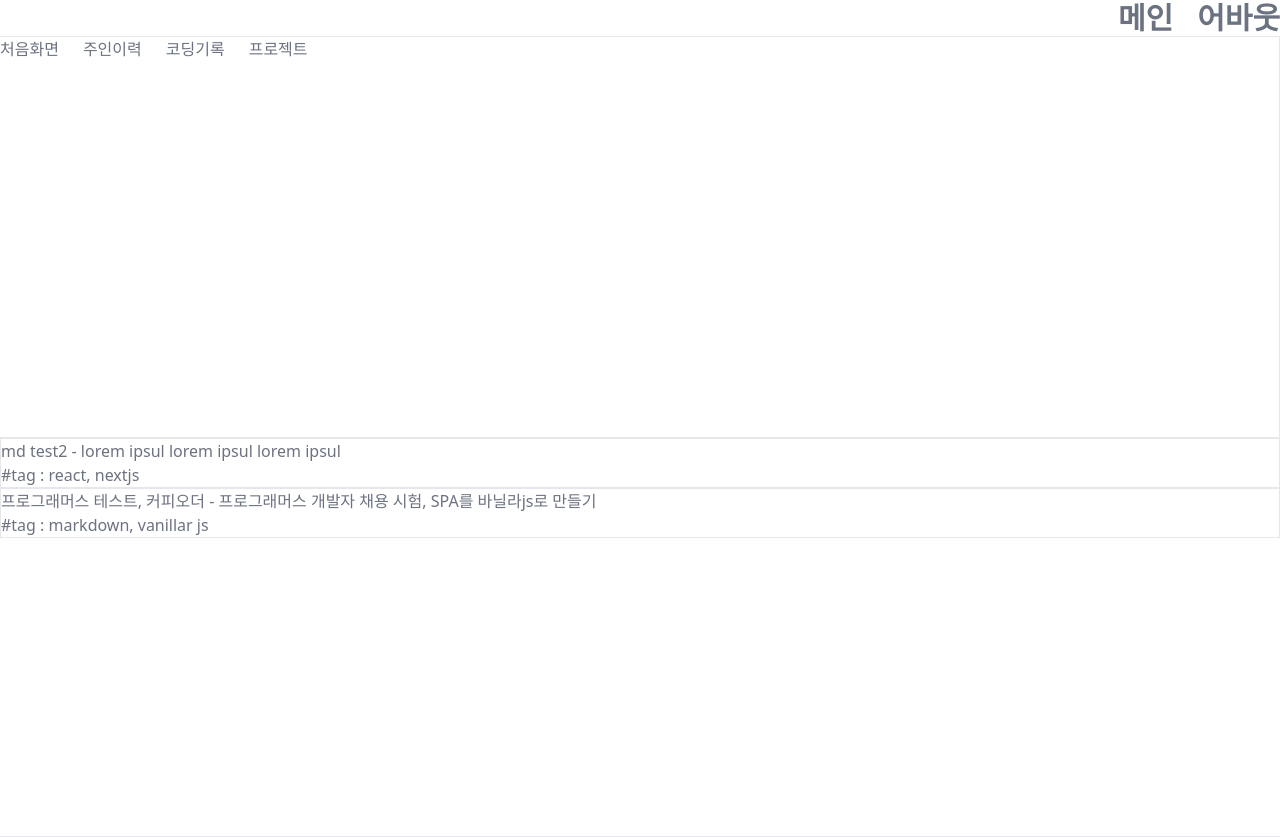
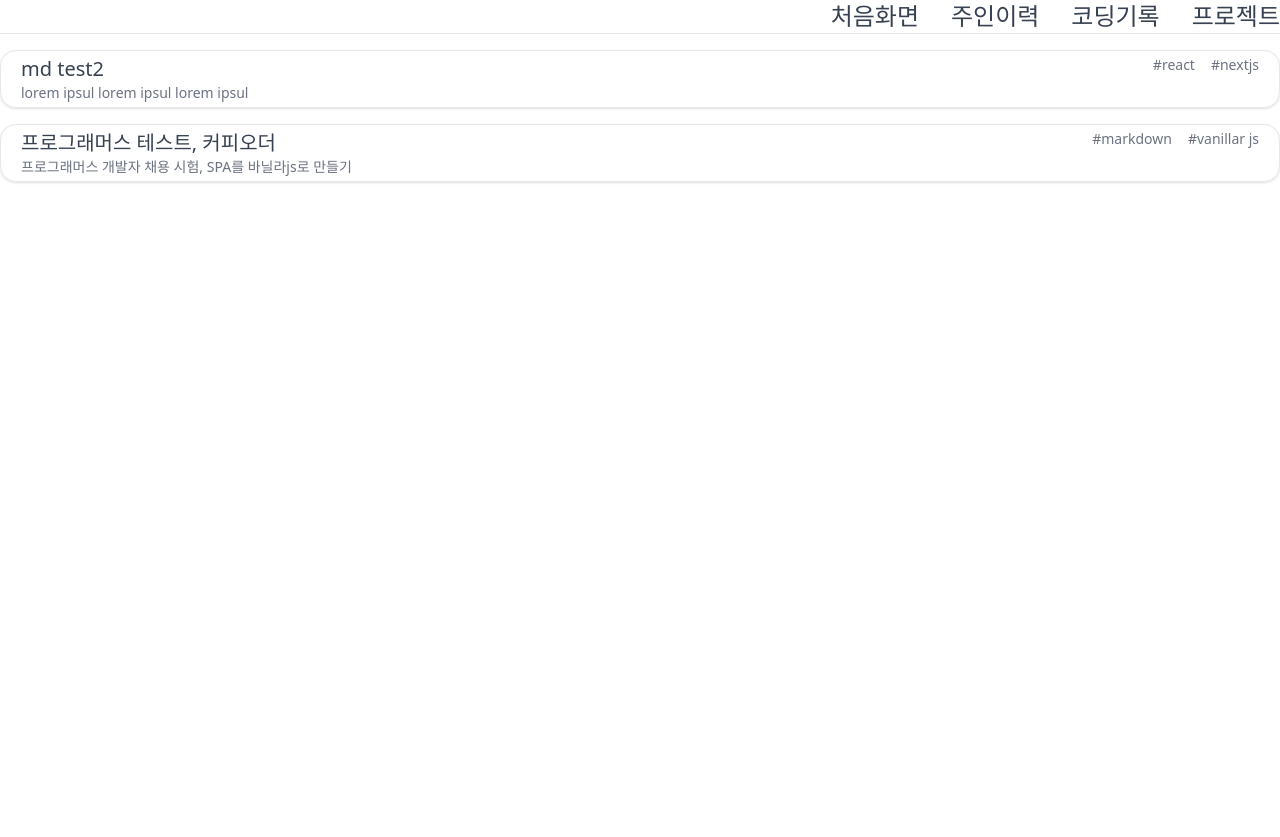
Before and after one commit to ysjkof/ysjkof.github.io, a Next.js app: page /coding in a window 1280 px wide. After the commit the page ends 800 px from the top, so only its background shows below. Built offline with nearby package versions, Linux system fonts and the light colour scheme.

Commit message:
헤더 컴포넌트 분리, 전반적인 스타일 수정

```diff
--- /dev/null
+++ b/components/header.tsx
@@ -0,0 +1,59 @@
+import { cls } from "@libs/utils";
+import { prefix } from "constant";
+import Link from "next/link";
+import { useRouter } from "next/router";
+
+const Header: React.FC = () => {
+  const router = useRouter();
+
+  return (
+    <header className="border-b text-2xl font-medium">
+      <nav className="w-ful container mx-auto h-full">
+        <ul className="flex w-full justify-end gap-8">
+          <li
+            className={cls(
+              "flex border-b border-transparent hover:border-sky-300",
+              router.pathname === "/" ? "border-sky-500" : ""
+            )}
+          >
+            <Link href="/" as={prefix + "/"}>
+              처음화면
+            </Link>
+          </li>
+          <li
+            className={cls(
+              "flex border-b border-transparent hover:border-sky-300",
+              router.pathname === "/intro" ? "border-sky-500" : ""
+            )}
+          >
+            <Link href="/intro" as={prefix + "/intro"}>
+              주인이력
+            </Link>
+          </li>
+          <li
+            className={cls(
+              "flex border-b border-transparent hover:border-sky-300",
+              router.pathname === "/coding" ? "border-sky-500" : ""
+            )}
+          >
+            <Link href="/coding" as={prefix + "/coding"}>
+              코딩기록
+            </Link>
+          </li>
+          <li
+            className={cls(
+              "flex border-b border-transparent hover:border-sky-300",
+              router.pathname === "/project" ? "border-sky-500" : ""
+            )}
+          >
+            <Link href="/project" as={prefix + "/project"}>
+              프로젝트
+            </Link>
+          </li>
+        </ul>
+      </nav>
+    </header>
+  );
+};
+
+export default Header;
--- a/pages/_app.tsx
+++ b/pages/_app.tsx
@@ -1,10 +1,18 @@
 import "../styles/globals.css";
 import "../styles/markdown.css";
-import "highlight.js/styles/atom-one-light.css";
+import "../styles/markdown-code-block.css";
 import type { AppProps } from "next/app";
+import Header from "components/header";
 
 function MyApp({ Component, pageProps }: AppProps) {
-  return <Component {...pageProps} />;
+  return (
+    <div className="text-gray-700">
+      <Header />
+      <main className="container mx-auto h-full">
+        <Component {...pageProps} />
+      </main>
+    </div>
+  );
 }
 
 export default MyApp;
--- a/pages/coding/[slug].tsx
+++ b/pages/coding/[slug].tsx
@@ -25,52 +25,18 @@ const Post: NextPage<PostProps> = ({ frontMatter, markdownBody }) => {
       <Head>
         <title>Github Blog | Coding</title>
       </Head>
-      <div className="h-screen mx-auto container text-gray-500">
-        <header className="space-x-6 font-semibold text-3xl flex justify-end border-b">
-          <Link href="/" as={prefix + "/"}>
-            <a>메인</a>
-          </Link>
-          <Link href="/about" as={prefix + "/about"}>
-            <a>어바웃</a>
-          </Link>
-        </header>
-        <div className="flex h-full flex-col">
-          <nav className="left-sidebar h-full w-ful border-r">
-            <ul className="flex gap-6">
-              <li className="border-b-2 hover:border-gray-400 border-transparent">
-                <Link href="/" as={prefix + "/"}>
-                  처음화면
-                </Link>
-              </li>
-              <li className="border-b-2 hover:border-gray-400 border-transparent">
-                <Link href="/intro" as={prefix + "/intro"}>
-                  주인이력
-                </Link>
-              </li>
-              <li className="border-b-2 hover:border-gray-400 border-transparent">
-                <Link href="/code" as={prefix + "/coding"}>
-                  코딩기록
-                </Link>
-              </li>
-              <li className="border-b-2 hover:border-gray-400 border-transparent">
-                <Link href="/project" as={prefix + "/project"}>
-                  프로젝트
-                </Link>
-              </li>
-            </ul>
-          </nav>
-          <div className="h-full w-full flex justify-between border-t border-b">
-            {/* <section frontMatter={frontMatter}>
-
-              />
-            </section> */}
-            <article
-              className="markdown-container"
-              dangerouslySetInnerHTML={{ __html: htmlContent }}
-            />
-          </div>
-        </div>
-      </div>
+      <section className="mx-auto flex h-full">
+        <aside className="w-full">
+          <div className="h-full"></div>
+        </aside>
+        <article
+          className="markdown-container w-full max-w-2xl border-r border-l text-gray-500"
+          dangerouslySetInnerHTML={{ __html: htmlContent }}
+        />
+        <aside className="w-full">
+          <div className="h-full"></div>
+        </aside>
+      </section>
     </>
   );
 };
--- a/pages/coding/index.tsx
+++ b/pages/coding/index.tsx
@@ -26,43 +26,8 @@ const Posts: NextPage<BlogProps> = ({ title, description, posts }) => {
       <Head>
         <title>Github Blog | Coding</title>
       </Head>
-      <div className="h-screen mx-auto container text-gray-500">
-        <header className="space-x-6 font-semibold text-3xl flex justify-end border-b">
-          <Link href="/" as={prefix + "/"}>
-            <a>메인</a>
-          </Link>
-          <Link href="/about" as={prefix + "/about"}>
-            <a>어바웃</a>
-          </Link>
-        </header>
-        <div className="flex h-full flex-col">
-          <nav className="left-sidebar h-full w-ful border-r">
-            <ul className="flex gap-6">
-              <li className="border-b-2 hover:border-gray-400 border-transparent">
-                <Link href="/" as={prefix + "/"}>
-                  처음화면
-                </Link>
-              </li>
-              <li className="border-b-2 hover:border-gray-400 border-transparent">
-                <Link href="/intro" as={prefix + "/intro"}>
-                  주인이력
-                </Link>
-              </li>
-              <li className="border-b-2 hover:border-gray-400 border-transparent">
-                <Link href="/code" as={prefix + "/coding"}>
-                  코딩기록
-                </Link>
-              </li>
-              <li className="border-b-2 hover:border-gray-400 border-transparent">
-                <Link href="/project" as={prefix + "/project"}>
-                  프로젝트
-                </Link>
-              </li>
-            </ul>
-          </nav>
-          <div className="h-full w-full flex justify-between border-t border-b">
       {!posts && <div>No posts!</div>}
-            <ul className="w-full">
+      <ul className="h-full w-full space-y-4 py-4">
         {posts &&
           posts
             .sort(
@@ -71,23 +36,29 @@ const Posts: NextPage<BlogProps> = ({ title, description, posts }) => {
                 new Date(a.frontMatter.publishedDate).getTime()
             )
             .map((post) => {
+              console.log(post.frontMatter);
               return (
                 <article
                   key={post.slug}
-                        className="post-title border w-full"
+                  className="post-title w-full rounded-2xl border px-5 py-1 shadow"
                 >
+                  <div className="flex justify-between">
                     <Link href={{ pathname: `/coding/${post.slug}` }}>
-                          <a>{post.frontMatter.title}</a>
+                      <a className="text-xl">{post.frontMatter.title}</a>
                     </Link>{" "}
-                        - {post.frontMatter.description}
-                        <p>#tag : {post.frontMatter.tags.join(", ")}</p>
+                    <ul className="flex gap-4 text-sm text-gray-500">
+                      {post.frontMatter.tags.map((tag) => (
+                        <li>#{tag}</li>
+                      ))}
+                    </ul>
+                  </div>
+                  <p className="text-sm text-gray-500">
+                    {post.frontMatter.description}
+                  </p>
                 </article>
               );
             })}
       </ul>
-          </div>
-        </div>
-      </div>
     </>
   );
 };
--- a/pages/index.tsx
+++ b/pages/index.tsx
@@ -1,74 +1,17 @@
+import { prefix } from "constant";
 import type { NextPage } from "next";
 import Head from "next/head";
 import Link from "next/link";
-import { prefix } from "../constant";
-import content from "../post/test.md";
-import convertMarkdown from "../libs/convertMd";
 
 const Home: NextPage = () => {
-  const hl = convertMarkdown(content);
-
   return (
     <>
       <Head>
         <title>Github Blog | Main</title>
       </Head>
-      <div className="h-screen mx-auto container text-gray-500">
-        <header className="space-x-6 font-semibold text-3xl flex justify-end border-b">
-          <Link href="/" as={prefix + "/"}>
-            <a>메인</a>
-          </Link>
-          <Link href="/about" as={prefix + "/about"}>
-            <a>어바웃</a>
-          </Link>
-        </header>
-        <div className="flex h-full">
-          <nav className="left-sidebar h-full w-52 border-r">
-            <ul className="">
-              <li>
-                <Link href="/" as={prefix + "/"}>
-                  처음화면
-                </Link>
-              </li>
-              <li>
-                <Link href="/intro" as={prefix + "/intro"}>
-                  주인이력
-                </Link>
-              </li>
-              <li>
-                <Link href="/code" as={prefix + "/code"}>
-                  코딩기록
-                </Link>
-              </li>
-              <li>
-                <Link href="/project" as={prefix + "/project"}>
-                  프로젝트
-                </Link>
-              </li>
-            </ul>
-          </nav>
-          <div className="h-full w-full flex justify-between">
-            <article className="w-full">
-              <h1 className="text-red-400">Main</h1>
-              <p>초기 설정 중입니다.</p>
-              <div
-                className="markdown-container"
-                dangerouslySetInnerHTML={{ __html: hl }}
-              ></div>
-            </article>
-            <div className="w-52">
-              <div className="w-full h-full bg-yellow-100 rounded-md border border-yellow-200"></div>
-            </div>
-          </div>
-        </div>
-      </div>
+      <section className="w-full">main</section>
     </>
   );
 };
 
 export default Home;
-
-// export async function getServerSideProps() {
-//   const { results } = await (await fetch(``)).json();
-//   return { props: { results } };
-// }
--- a/pages/intro.tsx
+++ b/pages/intro.tsx
@@ -9,51 +9,10 @@ const Intro: NextPage = () => {
       <Head>
         <title>Github Blog | Intro</title>
       </Head>
-      <div className="h-screen mx-auto container text-gray-500">
-        <header className="space-x-6 font-semibold text-3xl flex justify-end border-b">
-          <Link href="/" as={prefix + "/"}>
-            <a>메인</a>
-          </Link>
-          <Link href="/about" as={prefix + "/about"}>
-            <a>어바웃</a>
-          </Link>
-        </header>
-        <div className="flex h-full">
-          <nav className="left-sidebar h-full w-52 border-r">
-            <ul className="">
-              <li>
-                <Link href="/" as={prefix + "/"}>
-                  처음화면
-                </Link>
-              </li>
-              <li>
-                <Link href="/intro" as={prefix + "/intro"}>
-                  주인이력
-                </Link>
-              </li>
-              <li>
-                <Link href="/code" as={prefix + "/code"}>
-                  코딩기록
-                </Link>
-              </li>
-              <li>
-                <Link href="/project" as={prefix + "/project"}>
-                  프로젝트
-                </Link>
-              </li>
-            </ul>
-          </nav>
-          <div className="h-full w-full flex justify-between">
-            <article className="w-full">
-              <h1 className="text-red-400">Intro</h1>
-              <p>초기 설정 중입니다.</p>
-            </article>
-            <div className="w-52">
-              <div className="w-full h-full bg-yellow-100 rounded-md border border-yellow-200"></div>
-            </div>
-          </div>
-        </div>
-      </div>
+      <section className="w-full">
+        <h1 className="text-red-400">Intro</h1>
+        <p>초기 설정 중입니다.</p>
+      </section>
     </>
   );
 };
```
Also changed, not shown: pages/about.tsx (+5 -7 lines). Lines whose indentation alone changed are shown as unchanged.
